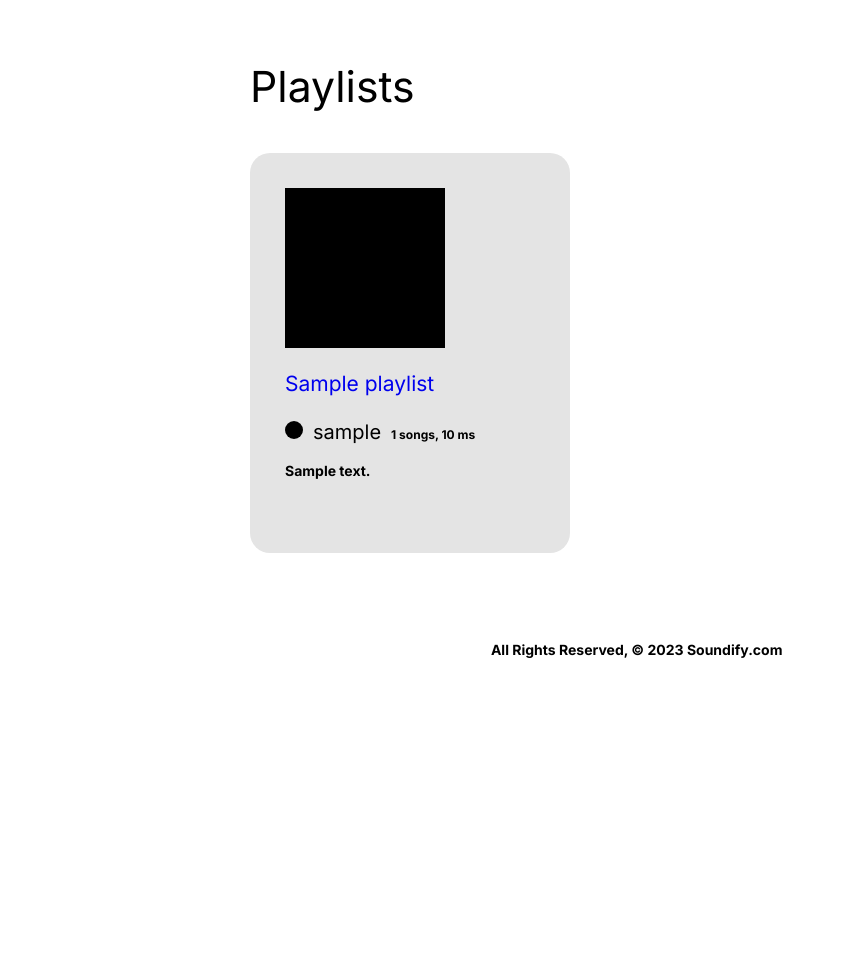
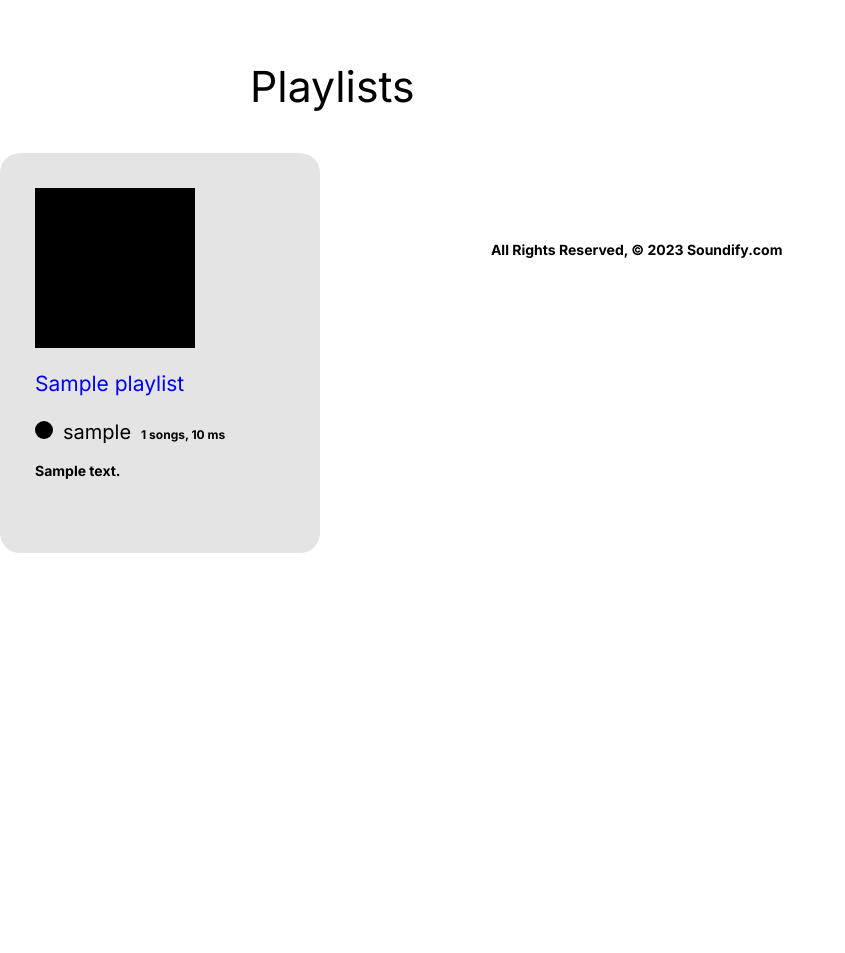
Before and after one commit to seanh101/Soundify, a Django app: page /playlists/ in a window 1280 px wide. Shown: the part 100-1053 px from the top of the page, without its empty margins (0-845 px from the left). Before the commit the page ends 758 px from the top, so only its background shows below. Run offline with Django 4.2, Linux system fonts and the light colour scheme; a user stored in the database is signed in; tables that the repository leaves empty hold one stand-in row (values such as "Sample post").

Commit message:
Fix app_body styling in multiple pages
Co-authored-by: Marley Sellem <mzsellem@hotmail.com>

```diff
--- a/main_app/static/css/ian.css
+++ b/main_app/static/css/ian.css
@@ -0,0 +1,10 @@
+.pl-card-container {
+    width: 100%;
+    height: 100%;
+    position: absolute;
+    left: 0;
+    display: flex;
+    flex-direction: row;
+    flex-wrap: wrap;
+    gap: 25px;
+}
--- a/main_app/static/css/style.css
+++ b/main_app/static/css/style.css
@@ -281,6 +281,7 @@ h1 {
     flex-wrap: nowrap;
     align-items: baseline;
     gap: 10px;
+    width: 100%;
 }
 
 .pl-card-details {
--- a/main_app/templates/base.html
+++ b/main_app/templates/base.html
@@ -46,11 +46,11 @@
         </nav>
     </header>
     <main>
-        <div class="app-body">
+
 
             {% block content %}
             {% endblock %}
-        </div>
+
     </main>
     <footer>
         <div>All Rights Reserved, &copy; 2023 Soundify.com &nbsp;</div>
--- a/main_app/templates/playlists/detail.html
+++ b/main_app/templates/playlists/detail.html
@@ -1,5 +1,7 @@
 {% extends 'base.html' %}
 {% block content %}
+<div class="app-body">
+
     <div class="side-nav">
         <span>My Playlists
             <a href="{% url 'playlist_create' %}">
@@ -63,5 +65,5 @@
     <a href="{% url 'playlists_update' playlist.id %}">Edit</a>
     <a href="{% url 'playlists_delete' playlist.id %}">Delete</a>
 
-
+</div>
 {% endblock %}
--- a/main_app/templates/playlists/index.html
+++ b/main_app/templates/playlists/index.html
@@ -1,9 +1,13 @@
 {% extends 'base.html' %}
 {% block content %}
+<div class="app-body">
 
 <h1>Playlists</h1>
 
+<div class="pl-card-container">
+
     {% for playlist in playlists %}
+
     <div class="pl-card">
         <div class="img"></div>
         <div>
@@ -29,12 +33,8 @@
     </div>
 
 
-<!-- <a href="{% url 'playlists_detail' playlist.id %}">
-    Name: {{ playlist.name }}
-    <p>Description: {{ playlist.description }}</p>
-    <p>Public?: {{ playlist.is_public }}</p>
-    <p>Total Duration: {{ playlist.duration }}</p>
-    <p>Songs: {{ playlist.songs.count }}</p>
-</a> -->
+
     {% endfor %}
+</div>
+</div>
 {% endblock %}
--- a/main_app/templates/songs/detail.html
+++ b/main_app/templates/songs/detail.html
@@ -1,6 +1,6 @@
 {% extends 'base.html' %}
 {% block content %}
-
+<div class="app-body">
 <h1>Song Details</h1>
 
 <p>Title: {{ song.name }}</p>
@@ -12,5 +12,5 @@
 
 <a href="{% url 'song_update' song.id %}">Edit</a>
 <a href="{% url 'song_delete' song.id %}">Delete</a>
-
+</div>
 {% endblock %}
--- a/main_app/templates/songs/index.html
+++ b/main_app/templates/songs/index.html
@@ -1,5 +1,6 @@
 {% extends 'base.html' %}
 {% block content %}
+<div class="app-body">
 
 <h1>All Songs</h1>
 
@@ -8,5 +9,5 @@
         <p>Song Title: {{ song.name }}</p>
     </a>
     {% endfor %}
-
+</div>
 {% endblock %}
```
Lines whose indentation alone changed are shown as unchanged.
